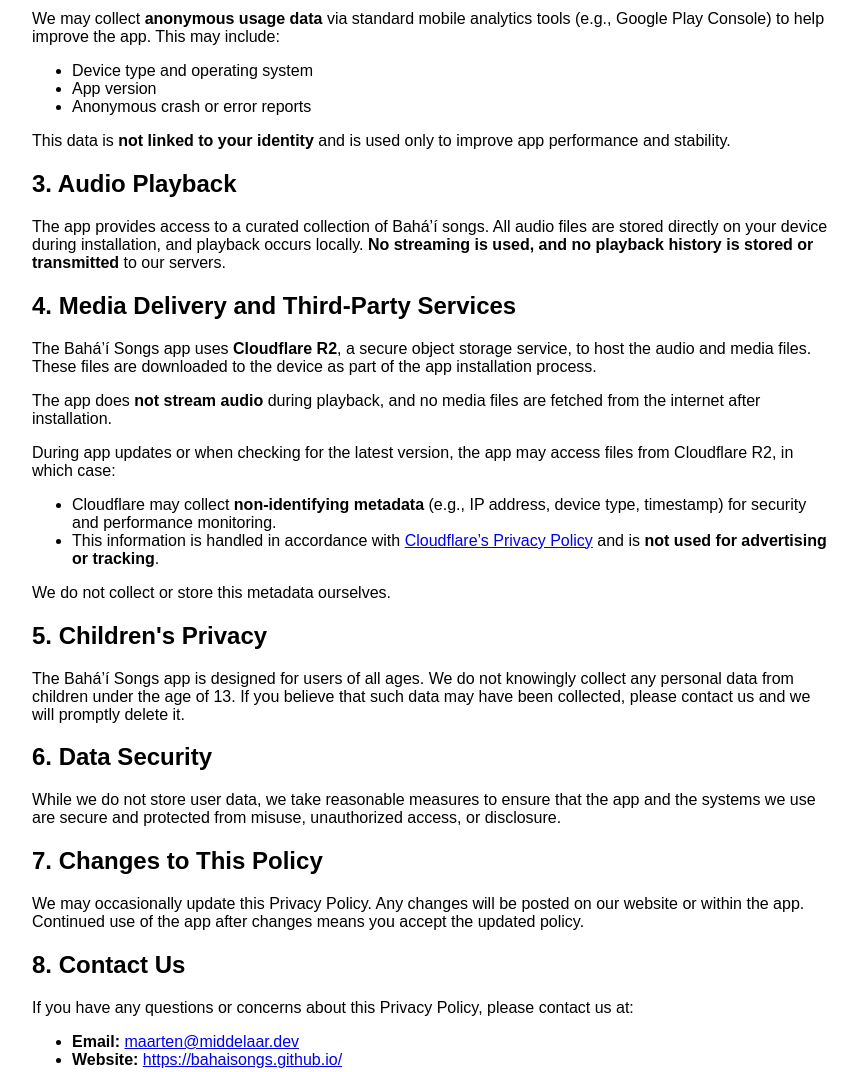
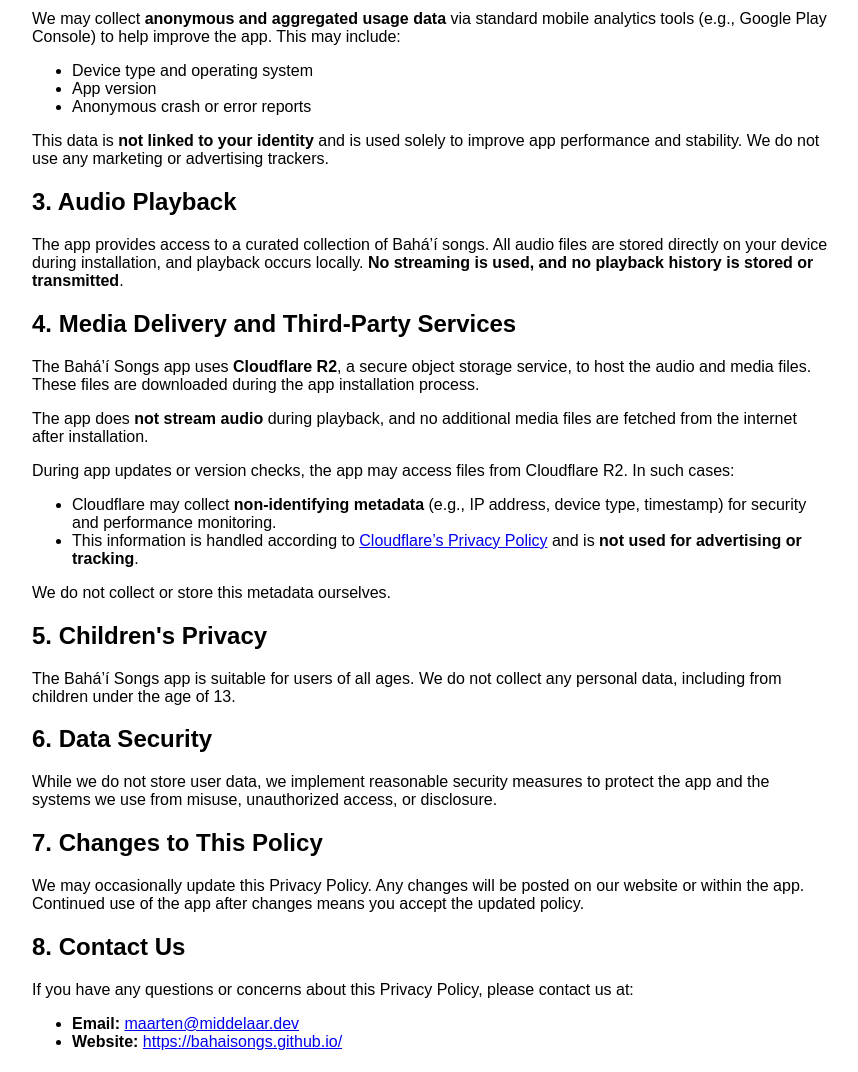
Before and after one commit to bahaisongs/bahaisongs.github.io, a plain HTML site: page privacy.html in a window 1280 px wide. Shown: the part 340-1412 px from the top of the page, without its empty margins (208-1066 px from the left). Drawn offline with Linux system fonts and the light colour scheme.

Commit message:
Update policy

```diff
--- a/privacy.html
+++ b/privacy.html
@@ -8,10 +8,9 @@
 <body>
 <main style="max-width: 800px; margin: 2rem auto; font-family: sans-serif; padding: 0 1rem;">
     <h1>Privacy Policy for Bahá’í Songs</h1>
-    <p><strong>Effective Date:</strong> 22-04-2025</p>
+    <p><strong>Effective Date:</strong> April 22, 2025</p>
 
-    <p>Bahá’í Songs ("we", "our", or "us") is committed to protecting your privacy. This Privacy Policy outlines how the
-        Bahá’í Songs app handles user information.</p>
+    <p>Bahá’í Songs ("we", "our", or "us") is committed to protecting your privacy. This Privacy Policy outlines how the Bahá’í Songs app handles user information.</p>
 
     <h2>1. Information We Do Not Collect</h2>
     <ul>
@@ -21,57 +20,41 @@
     </ul>
 
     <h2>2. Non-Personal Data</h2>
-    <p>We may collect <strong>anonymous usage data</strong> via standard mobile analytics tools (e.g., Google Play
-        Console) to help improve the app. This may include:</p>
+    <p>We may collect <strong>anonymous and aggregated usage data</strong> via standard mobile analytics tools (e.g., Google Play Console) to help improve the app. This may include:</p>
     <ul>
         <li>Device type and operating system</li>
         <li>App version</li>
         <li>Anonymous crash or error reports</li>
     </ul>
-    <p>This data is <strong>not linked to your identity</strong> and is used only to improve app performance and
-        stability.</p>
+    <p>This data is <strong>not linked to your identity</strong> and is used solely to improve app performance and stability. We do not use any marketing or advertising trackers.</p>
 
     <h2>3. Audio Playback</h2>
-    <p>The app provides access to a curated collection of Bahá’í songs. All audio files are stored directly on your
-        device during installation, and playback occurs locally. <strong>No streaming is used, and no playback history
-            is stored or transmitted</strong> to our servers.</p>
+    <p>The app provides access to a curated collection of Bahá’í songs. All audio files are stored directly on your device during installation, and playback occurs locally. <strong>No streaming is used, and no playback history is stored or transmitted</strong>.</p>
+
     <h2>4. Media Delivery and Third-Party Services</h2>
-    <p>The Bahá’í Songs app uses <strong>Cloudflare R2</strong>, a secure object storage service, to host the audio and
-        media files. These files are downloaded to the device as part of the app installation process.</p>
-    <p>The app does <strong>not stream audio</strong> during playback, and no media files are fetched from the internet
-        after installation.</p>
-    <p>During app updates or when checking for the latest version, the app may access files from Cloudflare R2, in which
-        case:</p>
+    <p>The Bahá’í Songs app uses <strong>Cloudflare R2</strong>, a secure object storage service, to host the audio and media files. These files are downloaded during the app installation process.</p>
+    <p>The app does <strong>not stream audio</strong> during playback, and no additional media files are fetched from the internet after installation.</p>
+    <p>During app updates or version checks, the app may access files from Cloudflare R2. In such cases:</p>
     <ul>
-        <li>Cloudflare may collect <strong>non-identifying metadata</strong> (e.g., IP address, device type, timestamp)
-            for security and performance monitoring.
-        </li>
-        <li>This information is handled in accordance with <a href="https://www.cloudflare.com/privacypolicy/"
-                                                              target="_blank" rel="noopener noreferrer">Cloudflare’s
-            Privacy Policy</a> and is <strong>not used for advertising or tracking</strong>.
-        </li>
+        <li>Cloudflare may collect <strong>non-identifying metadata</strong> (e.g., IP address, device type, timestamp) for security and performance monitoring.</li>
+        <li>This information is handled according to <a href="https://www.cloudflare.com/privacypolicy/" target="_blank" rel="noopener noreferrer">Cloudflare’s Privacy Policy</a> and is <strong>not used for advertising or tracking</strong>.</li>
     </ul>
     <p>We do not collect or store this metadata ourselves.</p>
 
     <h2>5. Children's Privacy</h2>
-    <p>The Bahá’í Songs app is designed for users of all ages. We do not knowingly collect any personal data from
-        children under the age of 13. If you believe that such data may have been collected, please contact us and we
-        will promptly delete it.</p>
+    <p>The Bahá’í Songs app is suitable for users of all ages. We do not collect any personal data, including from children under the age of 13.</p>
 
     <h2>6. Data Security</h2>
-    <p>While we do not store user data, we take reasonable measures to ensure that the app and the systems we use are
-        secure and protected from misuse, unauthorized access, or disclosure.</p>
+    <p>While we do not store user data, we implement reasonable security measures to protect the app and the systems we use from misuse, unauthorized access, or disclosure.</p>
 
     <h2>7. Changes to This Policy</h2>
-    <p>We may occasionally update this Privacy Policy. Any changes will be posted on our website or within the app.
-        Continued use of the app after changes means you accept the updated policy.</p>
+    <p>We may occasionally update this Privacy Policy. Any changes will be posted on our website or within the app. Continued use of the app after changes means you accept the updated policy.</p>
 
     <h2>8. Contact Us</h2>
     <p>If you have any questions or concerns about this Privacy Policy, please contact us at:</p>
     <ul>
         <li><strong>Email:</strong> <a href="mailto:maarten@middelaar.dev">maarten@middelaar.dev</a></li>
-        <li><strong>Website:</strong> <a href="https://bahaisongs.github.io/" target="_blank" rel="noopener noreferrer">https://bahaisongs.github.io/</a>
-        </li>
+        <li><strong>Website:</strong> <a href="https://bahaisongs.github.io/" target="_blank" rel="noopener noreferrer">https://bahaisongs.github.io/</a></li>
     </ul>
 </main>
 </body>
```
